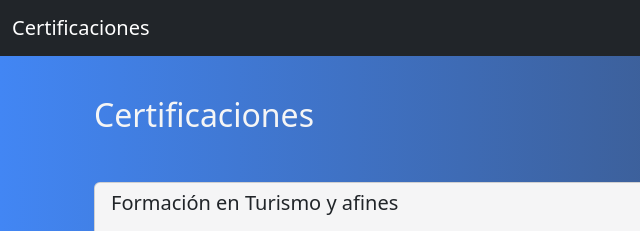
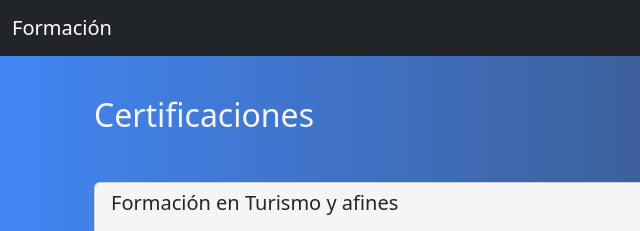
Before and after one commit to erre-dos/Formacion, a plain HTML site: page index.html in a window 1280 px wide. Shown: the top 231 px of the page, 0-640 px from the left. Drawn offline with nearby package versions, Linux system fonts and the light colour scheme.

Commit message:
Update index.html

```diff
--- a/index.html
+++ b/index.html
@@ -13,7 +13,7 @@
         <nav class="navbar fixed-top bg-dark navbar-expand-lg" data-bs-theme="dark">
             <div class="container-fluid">
             <a class="navbar-brand" href="#">
-                Certificaciones
+                Formación
             </a>
             <span class="navbar-text">
                 Arturo Magri
```
